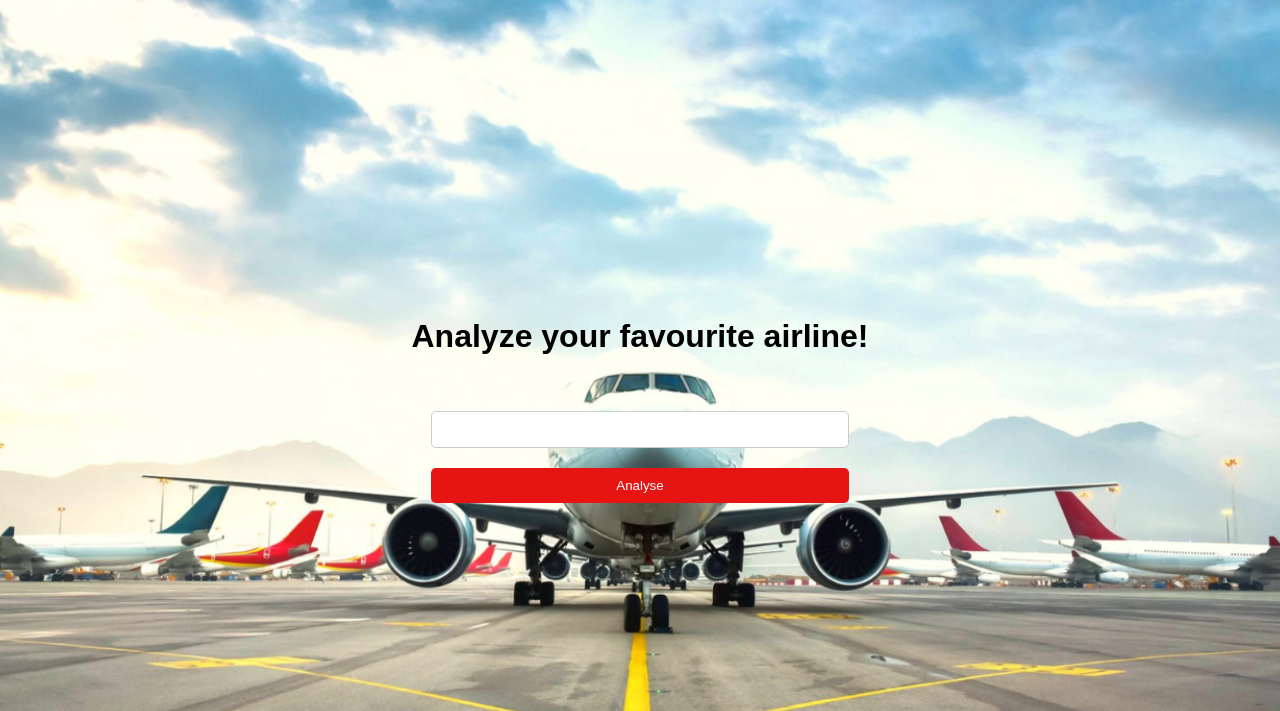
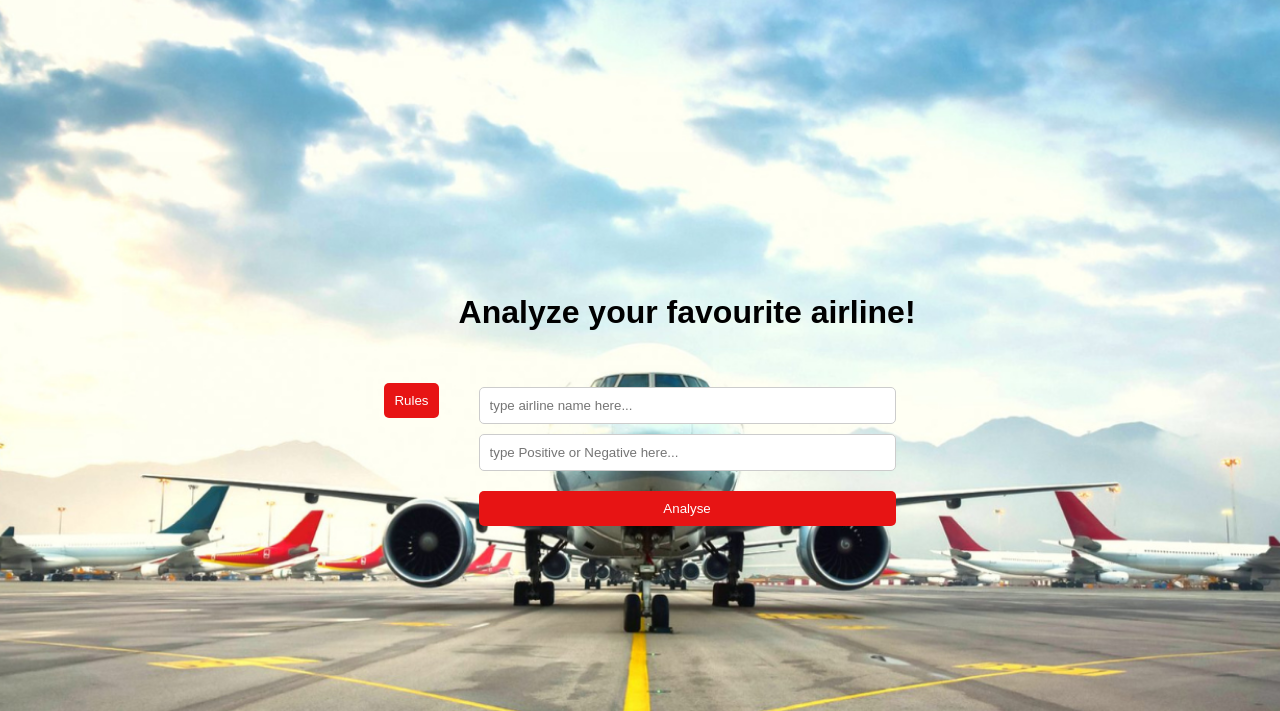
Before and after one commit to raflyaulya/NIR, a Flask app: page / in a window 1280 px wide. Shown: the top 711 px of the page. Run offline with Flask 3, Linux system fonts and the light colour scheme.

Commit message:
Update index.html

```diff
--- a/templates/index.html
+++ b/templates/index.html
@@ -17,23 +17,41 @@
             background-size: cover;
             background-position: center;
         }
+
+        ul{
+            list-style-type: none;
+            margin: 0;
+            padding: 0;
+        }
+        li{
+            display: inline;
+        }
     </style>
 </head>
 <body>
+    <!-- <a href="{{ url_for('rules') }}" method="post">Rules</a> -->
+    <ul>
+        <li>
+            <form action="{{ url_for('rules') }}" method="post">
+                <button type="submit">Rules</button>
+                </form>
+        </li>
+    </ul>
+    <!-- <a href="rules.html">Rules</a> -->
+
     <header>
-    <!-- <div class="background"></div> -->
     <div class="container">
         <h1>Analyze your favourite airline!</h1> <br><br>
         <!-- <h3>Enter airline's name below</h3> -->
     <form action="{{ url_for('finalResult') }}" method="post">
-        <!-- <label for="airlineName">Airline Name:</label> -->
-        <input type="text" id="airlineName" name="airlineName" required>
+        <!-- <label for="airlineName">Airline Name:</label>   URL_FOR(finalResult) -->
+        <input type="text" id="airlineName" placeholder="type airline name here..." name="airlineName" required>
+        <input type="text" id="selectSentiment" name="selectSentiment" placeholder="type Positive or Negative here..." required>
 
         <button type="submit" >Analyse</button>
     </form>
 </div>
 </header>
 
-    <!-- <div id="result"></div> -->
 </body>
 </html>
```
